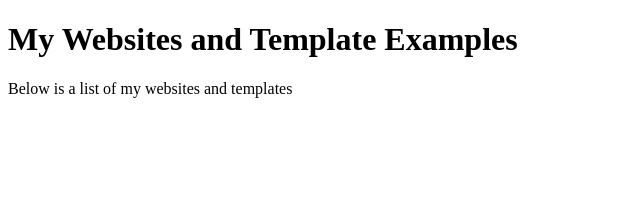
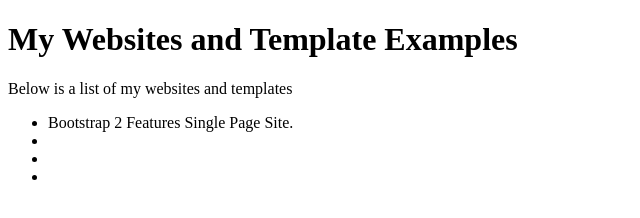
Before and after one commit to farhansRepo/MyExampleWebsiteTemplates, a plain HTML site: page index.html in a window 1280 px wide. Shown: the whole page, without its empty margins (0-640 px from the left). Drawn offline with Linux system fonts and the light colour scheme.

Commit message:
Update index.html

```diff
--- a/index.html
+++ b/index.html
@@ -8,5 +8,12 @@
 <h1>My Websites and Template Examples</h1>
 <p>Below is a list of my websites and templates</p>
 
+<ul>
+  <li>Bootstrap 2 Features Single Page Site. </li>
+  <li></li>
+  <li></li>
+  <li></li>
+</ul>
+
 </body>
 </html>
```
